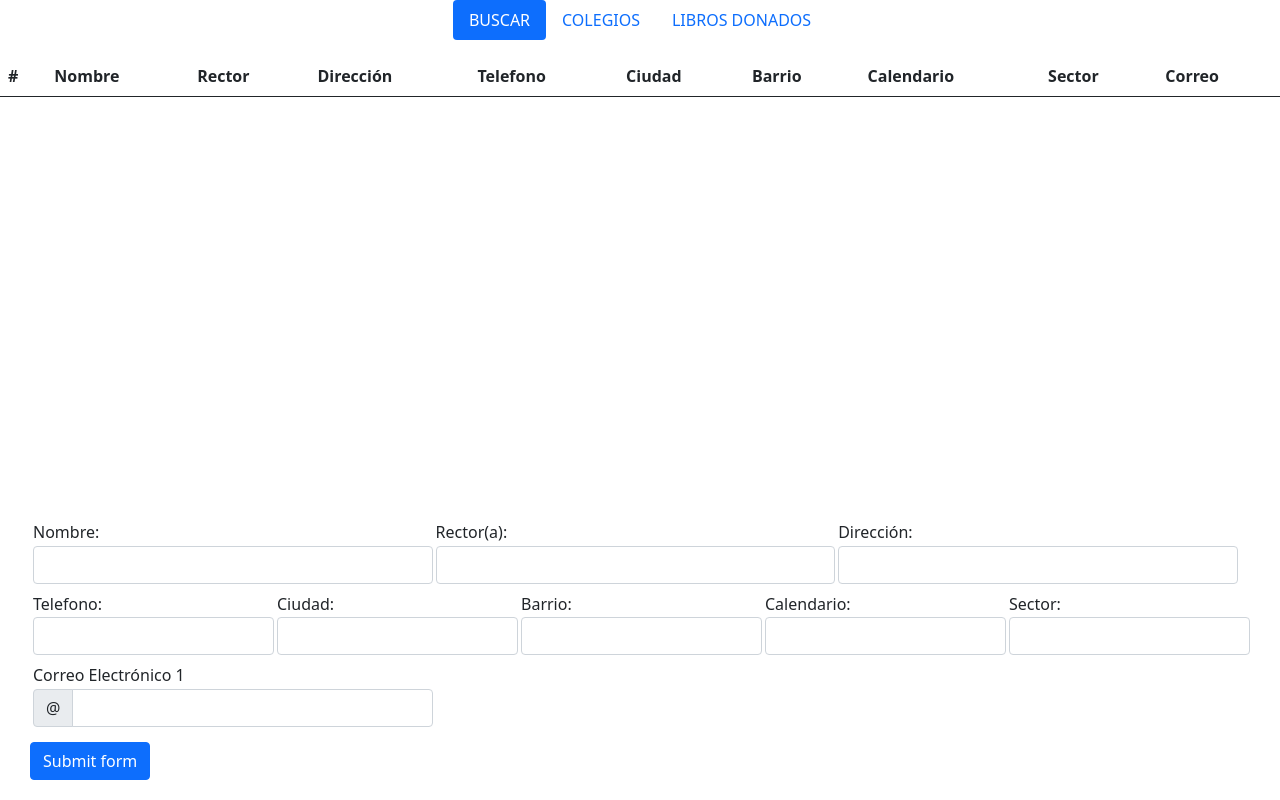
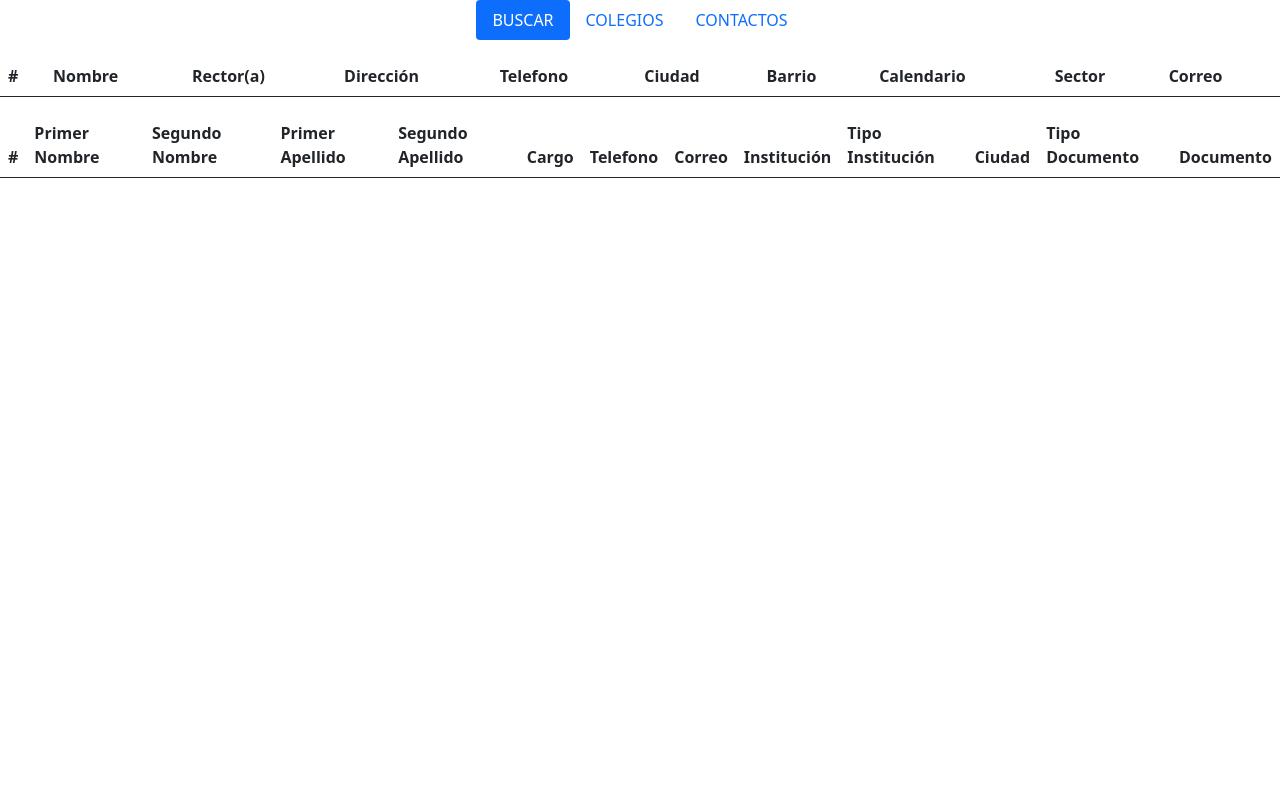
Before and after one commit to drendonr3/BDFeslic, a Flask app: page / in a window 1280 px wide. Run offline with Flask 2, Linux system fonts and the light colour scheme; lists and menus that the app fills with data are empty.

Commit message:
Contactos agregada

```diff
--- /dev/null
+++ b/BD DDL/colegios_todos_view.txt
@@ -0,0 +1,2 @@
+USE feslic;
+SELECT co.id,co.colegio,co.rector,co.direccion,co.telefono, mu.municipio,co.barrio,ca.calendario,se.sector,co.correos  FROM colegios AS co INNER JOIN sectores_colegios AS se ON se.id=co.id_sector INNER JOIN municipios AS mu ON mu.id=co.id_municipio INNER JOIN calendarios AS ca ON ca.id= co.id_calendario;
--- a/app.py
+++ b/app.py
@@ -51,38 +51,59 @@ def guardar():
         cur.connection.commit()
         return redirect('/')
 
-@app.route('/consultar',methods=['POST'])
-def consultar():
-    if request.method == 'POST':
-        cur = conn.cursor()
-        cur.execute("SELECT * FROM personas")
-        reg=cur.fetchall()
-        print(1)
-        print(reg)
-        return render_template('lista.html',listas=reg)
-
 @app.route('/consultarColegios',methods=['POST'])
 def consultarColegios():
     try:
+        print('*****')
         nombre = request.args.get('nombre')
         cur=conn.cursor()
-        query = "SELECT * FROM feslic.colegios_todos_id;"
+        query = "SELECT * FROM feslic.colegios_todos;"
         cur.execute(query)
         reg=cur.fetchall()
         print(dict(zip(range(len(reg)), reg)) )
         return  dict(zip(range(len(reg)), reg))
     except:
-        return  ({'status':'FALSE'})
-
+        return  dict(zip(range(len( ({'status':'FALSE'}))),  ({'status':'FALSE'})))
 
 @app.route('/verColegio',methods=['POST'])
 def verColegio():
-    id = request.args.get('id')
-    cur=conn.cursor()
-    cur.execute("SELECT * FROM feslic.colegios_todos_id WHERE id=?",(id,))
-    reg=cur.fetchone()
-    print(dict(zip(range(len(reg)), reg)) )
-    return  dict(zip(range(len(reg)), reg))
+    try:
+        print('----')
+        ids = request.args.get('id')
+        cur=conn.cursor()
+        cur.execute("SELECT * FROM feslic.colegios_todos WHERE id=%s",(ids))
+        reg=cur.fetchone()
+        print(reg)
+        return  reg
+    except:
+        return  dict(zip(range(len( ({'status':'FALSE'}))),  ({'status':'FALSE'})))
+
+@app.route('/consultarContactos',methods=['POST'])
+def consultarContactos():
+    try:
+        print('*****')
+        nombre = request.args.get('nombre')
+        cur=conn.cursor()
+        query = "SELECT * FROM feslic.contactos_todos;"
+        cur.execute(query)
+        reg=cur.fetchall()
+        print(dict(zip(range(len(reg)), reg)) )
+        return  dict(zip(range(len(reg)), reg))
+    except:
+        return  dict(zip(range(len( ({'status':'FALSE'}))),  ({'status':'FALSE'})))
+
+@app.route('/verContacto',methods=['POST'])
+def verContacto():
+    try:
+        print('----')
+        ids = request.args.get('id')
+        cur=conn.cursor()
+        cur.execute("SELECT * FROM feslic.contactos_todos WHERE id=%s",(ids))
+        reg=cur.fetchone()
+        print(reg)
+        return  reg
+    except:
+        return  dict(zip(range(len( ({'status':'FALSE'}))),  ({'status':'FALSE'})))
 
 if __name__ == '__main__':
     #sin llave
--- a/static/css/styles.css
+++ b/static/css/styles.css
@@ -10,6 +10,7 @@ body{
     align-items: center;
     padding: 20px 30px;
     justify-content: space-around;
+    border-top: 1px solid black;
 }
 
 .submit{
@@ -44,6 +45,7 @@ footer{
     bottom: 0;
     height:fit-content;
     border-top:3px;
+    background-color:white;
 }
 
 .label_busqueda{
@@ -66,6 +68,12 @@ footer{
     grid-template-columns: 20% 20% 20% 20% 20%;
 }
 
+.div-4{
+    display: grid;
+    grid-template-columns: 1fr 1fr 1fr 1fr;
+}
+
+
 .col-md-4{
 padding-left: 3px;
 }
--- a/static/js/script.js
+++ b/static/js/script.js
@@ -1,5 +1,12 @@
 function initialize(){
+    hideInputsColegio();
+}
 
+function hideInputsColegio(){
+    inputs=document.getElementsByClassName('inputs-colegio');
+    for (var input of inputs){
+        input.disabled=true;
+    }
 }
 
 function consultarColegios(){
@@ -7,12 +14,9 @@ function consultarColegios(){
     xhttp.onreadystatechange = function() {
         if (this.readyState == 4 && this.status == 200) {
             resp= JSON.parse(this.responseText);
-            //if (resp['status']==="OK"){
-            if (1==1){
-                console.log(resp)
+            if (resp[0].colegio!==undefined){
                 resps= JSON.parse(this.responseText);
-                console.log(resps)
-                bodyTable=document.getElementById("body-table");
+                bodyTable=document.getElementById("body-table-colegio");
                 bodyTable.removeChild(bodyTable.lastChild);
                 tbody = document.createElement('tbody');
                 for (i=0;i<Object.keys(resps).length;i++){
@@ -54,7 +58,7 @@ function consultarColegios(){
                 }
                 bodyTable.appendChild(tbody);
             } else{
-                    alert("No Se Agregó la Categoría");
+                alert("Error en Base de Datos");
             }
         }
     };
@@ -62,61 +66,181 @@ function consultarColegios(){
     xhttp.send();
 }
 
-function verColegio(id){
+function consultarContactos(){
     var xhttp = new XMLHttpRequest();
     xhttp.onreadystatechange = function() {
         if (this.readyState == 4 && this.status == 200) {
             resp= JSON.parse(this.responseText);
-            //if (resp['status']==="OK"){
-            if (1==1){
-                console.log(resp)
+            if (resp[0].id!==undefined){
                 resps= JSON.parse(this.responseText);
-                bodyTable=document.getElementById("body-table");
-                bodyTable.removeChild(bodyTable.lastChild);
+                bodyTable=document.getElementById("body-table-contactos");
+                //bodyTable.removeChild(bodyTable.lastChild);
                 tbody = document.createElement('tbody');
                 for (i=0;i<Object.keys(resps).length;i++){
                     tr = document.createElement('tr');
-                    tr.setAttribute("id","colegio-" + resps[i].id)
-                    tr.setAttribute("onclick", "verColegio(this.id)")
+                    tr.setAttribute("id","contacto-" + resps[i].id)
+                    tr.setAttribute("onclick", "verContacto(this.id)")
                     th= document.createElement('th');
                     th.setAttribute("scope", "row");
                     th.innerHTML= i+1;
                     tr.appendChild(th);
                     td=document.createElement('td');
-                    td.innerHTML= resps[i].colegio;
+                    td.innerHTML= resps[i].primerNombre;
                     tr.appendChild(td);
                     td=document.createElement('td');
-                    td.innerHTML= resps[i].rector;
+                    td.innerHTML= resps[i].segundoNombre;
                     tr.appendChild(td);
                     td=document.createElement('td');
-                    td.innerHTML= resps[i].direccion;
+                    td.innerHTML= resps[i].primerApellido;
+                    tr.appendChild(td);
+                    td=document.createElement('td');
+                    td.innerHTML= resps[i].segundoApellido;
+                    tr.appendChild(td);
+                    td=document.createElement('td');
+                    td.innerHTML= resps[i].cargo;
                     tr.appendChild(td);
                     td=document.createElement('td');
                     td.innerHTML= resps[i].telefono;
                     tr.appendChild(td);
                     td=document.createElement('td');
+                    td.innerHTML= resps[i].correoElectronico;
+                    tr.appendChild(td);
+                    td=document.createElement('td');
+                    td.innerHTML= resps[i].nombre;
+                    tr.appendChild(td);
+                    td=document.createElement('td');
+                    td.innerHTML= resps[i].tipo;
+                    tr.appendChild(td);
+                    td=document.createElement('td');
                     td.innerHTML= resps[i].municipio;
                     tr.appendChild(td);
                     td=document.createElement('td');
-                    td.innerHTML= resps[i].barrio;
+                    td.innerHTML= resps[i].tipoDocumento;
                     tr.appendChild(td);
                     td=document.createElement('td');
-                    td.innerHTML= resps[i].calendario;
-                    tr.appendChild(td);
-                    td=document.createElement('td');
-                    td.innerHTML= resps[i].sector;
-                    tr.appendChild(td);
-                    td=document.createElement('td');
-                    td.innerHTML= resps[i].correos;
+                    td.innerHTML= resps[i].documento;
                     tr.appendChild(td);
                     tbody.appendChild(tr);
                 }
                 bodyTable.appendChild(tbody);
             } else{
-                    alert("No Se Agregó la Categoría");
+                alert("Error en Base de Datos");
             }
         }
     };
-    xhttp.open("POST", "/consultarColegios?id=" + id.split('-')[1], true);
+    xhttp.open("POST", "/consultarContactos", true);
     xhttp.send();
 }
+
+function verColegio(id){
+    id=id.split('-')[1]
+    var xhttp = new XMLHttpRequest();
+    xhttp.onreadystatechange = function() {
+        if (this.readyState == 4 && this.status == 200) {
+            colegio= JSON.parse(this.responseText);
+            if (colegio.colegio!==undefined){
+                document.getElementById('colegio').value=id
+                document.getElementById('nombre-colegio').value= colegio.colegio;
+                document.getElementById('rector-colegio').value= colegio.rector;
+                document.getElementById('direccion-colegio').value= colegio.direccion;
+                document.getElementById('telefono-colegio').value= colegio.telefono;
+                document.getElementById('ciudad-colegio').value= colegio.municipio;
+                document.getElementById('barrio-colegio').value= colegio.barrio;
+                document.getElementById('calendario-colegio').value= colegio.calendario;
+                document.getElementById('sector-colegio').value= colegio.sector;
+                if (colegio.correos.split(',').length>1){
+                    correos = colegio.correos.split(',');
+                    div= document.getElementById('correo-0-colegio');
+                    children= div.children;
+                    children[0].innerHTML= 'Correo Electronico 1:';
+                    children = children[1].children;
+                    children[1].value=correos[0];
+                    par=div.parentElement;
+                    for (var i = par.childElementCount-1;i>=1;i--){
+                        par.removeChild(par.lastChild);
+                    }
+                    for (var i=1;i<correos.length;i++){
+                        div1=div.cloneNode(true);
+                        children= div1.children;
+                        children[0].innerHTML= 'Correo Electrónico ' + (i+1) + ':';
+                        children = children[1].children;
+                        children[1].value= correos[i];
+                        div1.id= 'correo-'+ i+'-colegio';
+                        par.appendChild(div1);
+                    }
+                } else {
+                    div= document.getElementById('correo-0-colegio');
+                    children= div.children;
+                    children[0].innerHTML= 'Correo Electrónico:';
+                    children1 = children[1].children;
+                    children1[1].value= colegio.correos;
+                }
+
+            document.getElementById('footer-colegios').setAttribute('style','dysplay:flex')
+            } else{
+                alert("Error en Base de Datos");
+            }
+        }
+    };
+    xhttp.open("POST", "/verColegio?id=" + id, true);
+    xhttp.send();
+}
+
+function verContacto(id){
+    id=id.split('-')[1]
+    var xhttp = new XMLHttpRequest();
+    xhttp.onreadystatechange = function() {
+        if (this.readyState == 4 && this.status == 200) {
+            contacto= JSON.parse(this.responseText);
+            if (contacto.id!==undefined){
+                document.getElementById('contacto').value=id
+                document.getElementById('primerNombre-contacto').value= contacto.primerNombre;
+                document.getElementById('segundoNombre-contacto').value= contacto.segundoNombre;
+                document.getElementById('primerApellido-contacto').value= contacto.primerApellido;
+                document.getElementById('segundoApellido-contacto').value= contacto.segundoApellido;
+                document.getElementById('cargo-contacto').value= contacto.cargo;
+                document.getElementById('telefono-contacto').value= contacto.telefono;
+                document.getElementById('correoElectronico-contacto').value= contacto.correoElectronico;
+                document.getElementById('nombre-contacto').value= contacto.nombre;
+                document.getElementById('tipo-contacto').value= contacto.tipo;
+                document.getElementById('ciudad-contacto').value= contacto.municipio;
+                document.getElementById('tipoDocumento-contacto').value= contacto.tipoDocumento;
+                document.getElementById('documento-contacto').value= contacto.documento;
+
+
+
+                document.getElementById('footer-contactos').setAttribute('style','dysplay:flex')
+            } else{
+                alert("Error en Base de Datos");
+            }
+        }
+    };
+    xhttp.open("POST", "/verContacto?id=" + id, true);
+    xhttp.send();
+}
+
+function calcularVista(id){
+
+    id = id.split('-')[1];
+    items= document.getElementsByClassName('table-list');
+
+    for (item of items){
+        if (item.id.split('-')[1]===id){
+            item.setAttribute('style','display:block');
+        } else {
+            item.setAttribute('style','display:none');
+        }
+    }
+
+    items=document.getElementsByClassName('footer');
+    for (item of items){
+        if (item.id.split('-')[1]===id){
+            if (item.children[0].children[0].value!==""){
+                item.setAttribute('style','display:block');
+            }
+        } else {
+            item.children[0].children[0].value="";
+            item.setAttribute('style','display:none');
+        }
+    }
+}
--- a/templates/index.html
+++ b/templates/index.html
@@ -2,6 +2,7 @@
 <html lang="en">
 <head>
     <meta charset="UTF-8">
+    <link rel="shortcut icon" href="#">
     <meta http-equiv="X-UA-Compatible" content="IE=edge">
     <meta name="viewport" content="width=device-width, initial-scale=1.0">
     <title>Base de Datos Fundación FESLIC</title>
@@ -10,29 +11,30 @@
     <link rel='stylesheet' type='text/css' href="{{ url_for('static',filename='css/styles.css') }}">
     <script src="{{ url_for('static',filename='js/script.js') }}"></script>
 </head>
-<body onload="">
+<body onload="initialize()">
   <section class="header">
     <ul class="nav nav-pills mb-3" id="pills-tab" role="tablist">
       <li class="nav-item" role="presentation">
         <button class="nav-link active" id="pills-buscar-tab" data-bs-toggle="pill" data-bs-target="#pills-buscar" type="button" role="tab" aria-controls="pills-buscar" aria-selected="true">BUSCAR</button>
       </li>
-      <li class="nav-item" role="presentation" id='nav-colegios' onclick="consultarColegios()">
+      <li class="nav-item" role="presentation" id='nav-colegios' onclick="consultarColegios(), calcularVista(this.id)">
         <button class="nav-link" id="pills-profile-tab" data-bs-toggle="pill" data-bs-target="#pills-profile" type="button" role="tab" aria-controls="pills-profile" aria-selected="false">COLEGIOS</button>
       </li>
       <li class="nav-item" role="presentation">
-        <button class="nav-link" id="pills-contact-tab" data-bs-toggle="pill" data-bs-target="#pills-contact" type="button" role="tab" aria-controls="pills-contact" aria-selected="false">LIBROS DONADOS</button>
+        <button class="nav-link" id="nav-contactos" onclick="consultarContactos(),calcularVista(this.id)" data-bs-toggle="pill" data-bs-target="#pills-contact" type="button" role="tab" aria-controls="pills-contact" aria-selected="false">CONTACTOS</button>
       </li>
     </ul>
   </section>
 
   <section class="body">
-    <section class="tabla-colegios">
-      <table class="table table-striped table-hover"  id="body-table">
+
+    <section id="tabla-colegios" class="table-list">
+      <table class="table table-striped table-hover"  id="body-table-colegio">
         <thead>
           <tr>
             <th scope="col">#</th>
             <th scope="col">Nombre</th>
-            <th scope="col">Rector</th>
+            <th scope="col">Rector(a)</th>
             <th scope="col">Dirección</th>
             <th scope="col">Telefono</th>
             <th scope="col">Ciudad</th>
@@ -47,56 +49,84 @@
         </tbody>
       </table>
     </section>
+
+    <section id="tabla-contactos" class="table-list">
+      <table class="table table-striped table-hover"  id="body-table-contactos">
+        <thead>
+          <tr>
+            <th scope="col">#</th>
+            <th scope="col">Primer Nombre</th>
+            <th scope="col">Segundo Nombre</th>
+            <th scope="col">Primer Apellido</th>
+            <th scope="col">Segundo Apellido</th>
+            <th scope="col">Cargo</th>
+            <th scope="col">Telefono</th>
+            <th scope="col">Correo</th>
+            <th scope="col">Institución</th>
+            <th scope="col">Tipo Institución</th>
+            <th scope="col">Ciudad</th>
+            <th scope="col">Tipo Documento</th>
+            <th scope="col">Documento</th>
+          </tr>
+        </thead>
+        <tbody >
+
+        </tbody>
+      </table>
+    </section>
+
   </section>
 </body>
 
 <footer>
-  <section class="footer-colegios">
+  <section class="footer" style="display: none;" id="footer-colegios">
     <form class="principal" action='/guardar' method="POST">
+      <input type="hidden" id='colegio'>
       <div class="div-3">
         <div class="col-md-4">
           <label for="validationDefault01" class="form-label label_busqueda">Nombre:</label>
-          <input type="text" class="form-control" id="validationDefault01" value="" required>
+          <input type="text" class="form-control inputs-colegio" value="" id='nombre-colegio' required>
         </div>
         <div class="col-md-4">
           <label for="validationDefault02" class="form-label label_busqueda">Rector(a):</label>
-          <input type="text" class="form-control" id="validationDefault02" value="" required>
+          <input type="text" class="form-control inputs-colegio" value="" id='rector-colegio' required>
         </div>
         <div class="col-md-4">
         <label for="validationDefault02" class="form-label label_busqueda">Dirección:</label>
-        <input type="text" class="form-control" id="validationDefault02" value="" required>
+        <input type="text" class="form-control inputs-colegio" value="" id='direccion-colegio' required>
        </div>
       </div>
       <div class="div-5">
         <div class="col-md-4">
           <label for="validationDefault02" class="form-label label_busqueda">Telefono:</label>
-          <input type="text" class="form-control" id="validationDefault02" value="" required>
+          <input type="text" class="form-control inputs-colegio" value="" id='telefono-colegio' required>
         </div>
         <div class="col-md-4">
           <label for="validationDefault02" class="form-label label_busqueda">Ciudad:</label>
-          <input type="text" class="form-control" id="validationDefault02" value="" required>
+          <input type="text" class="form-control inputs-colegio" value="" id='ciudad-colegio' required>
         </div>
         <div class="col-md-4">
           <label for="validationDefault02" class="form-label label_busqueda">Barrio:</label>
-          <input type="text" class="form-control" id="validationDefault02" value="" required>
+          <input type="text" class="form-control inputs-colegio" value="" id='barrio-colegio' required>
         </div>
         <div class="col-md-4">
           <label for="validationDefault02" class="form-label label_busqueda">Calendario:</label>
-          <input type="text" class="form-control" id="validationDefault02" value="" required>
+          <input type="text" class="form-control inputs-colegio" value="" id='calendario-colegio' required>
         </div>
         <div class="col-md-4">
           <label for="validationDefault02" class="form-label label_busqueda">Sector:</label>
-          <input type="text" class="form-control" id="validationDefault02" value="" required>
+          <input type="text" class="form-control inputs-colegio" value="" id='sector-colegio'  required>
         </div>
       </div>
       <div class="div-3">
-        <div class="col-md-4">
+        <div class="col-md-4" id = 'correo-0-colegio'>
           <label for="validationDefaultUsername" class="form-label label_busqueda">Correo Electrónico 1</label>
           <div class="input-group">
             <span class="input-group-text" id="inputGroupPrepend2">@</span>
-            <input type="text" class="form-control" id="validationDefaultUsername"  aria-describedby="inputGroupPrepend2" required>
+            <input type="text" class="form-control inputs-colegio" aria-describedby="inputGroupPrepend2" required>
           </div>
         </div>
+
       </div>
       <div class="col-md-6" style="display: none;">
         <label for="validationDefault03" class="form-label label_busqueda">City</label>
@@ -117,10 +147,94 @@
           </label>
         </div>
       </div>
-      <div class="col-12">
+      <div class="col-12" style="display: none;">
         <button class="btn btn-primary" type="submit">Submit form</button>
       </div>
     </form>
   </section>
+
+  <section class="footer" style="display: none;" id="footer-contactos">
+    <form class="principal" action='/guardar' method="POST">
+      <input type="hidden" id='contacto'>
+      <div class="div-4">
+        <div class="col-md-4">
+          <label for="validationDefault01" class="form-label label_busqueda">Primer Nombre:</label>
+          <input type="text" class="form-control inputs-contacto" value="" id='primerNombre-contacto' required>
+        </div>
+        <div class="col-md-4">
+          <label for="validationDefault02" class="form-label label_busqueda">Segundo Nombre:</label>
+          <input type="text" class="form-control inputs-contacto" value="" id='segundoNombre-contacto' required>
+        </div>
+        <div class="col-md-4">
+        <label for="validationDefault02" class="form-label label_busqueda">Primer Apellido:</label>
+        <input type="text" class="form-control inputs-contacto" value="" id='primerApellido-contacto' required>
+       </div>
+       <div class="col-md-4">
+        <label for="validationDefault02" class="form-label label_busqueda">Segundo Apellido:</label>
+        <input type="text" class="form-control inputs-contacto" value="" id='segundoApellido-contacto' required>
+       </div>
+      </div>
+      <div class="div-3">
+        <div class="col-md-4">
+          <label for="validationDefault02" class="form-label label_busqueda">Cargo:</label>
+          <input type="text" class="form-control inputs-contacto" value="" id='cargo-contacto' required>
+        </div>
+        <div class="col-md-4">
+          <label for="validationDefault02" class="form-label label_busqueda">Telefono:</label>
+          <input type="text" class="form-control inputs-contacto" value="" id='telefono-contacto' required>
+        </div>
+        <div class="col-md-4">
+          <label for="validationDefault02" class="form-label label_busqueda">Institución:</label>
+          <input type="text" class="form-control inputs-contacto" value="" id='nombre-contacto' required>
+        </div>
+      </div>
+      <div class="div-4">
+        <div class="col-md-4">
+          <label for="validationDefault02" class="form-label label_busqueda">Tipo Institución:</label>
+          <input type="text" class="form-control inputs-contacto" value="" id='tipo-contacto'  required>
+        </div>
+        <div class="col-md-4">
+          <label for="validationDefault02" class="form-label label_busqueda">Tipo Documento:</label>
+          <input type="text" class="form-control inputs-contacto" value="" id='tipoDocumento-contacto'  required>
+        </div>
+        <div class="col-md-4">
+          <label for="validationDefault02" class="form-label label_busqueda">Ciudad:</label>
+          <input type="text" class="form-control inputs-contacto" value="" id='ciudad-contacto'  required>
+        </div>
+        <div class="col-md-4">
+          <label for="validationDefault02" class="form-label label_busqueda">Documento:</label>
+          <input type="text" class="form-control inputs-contacto" value="" id='documento-contacto'  required>
+        </div>
+        <div class="col-md-4">
+          <label for="validationDefault02" class="form-label label_busqueda">Correo Electronico:</label>
+          <input type="text" class="form-control inputs-contacto" value="" id='correoElectronico-contacto' required>
+        </div>
+      </div>
+
+      <div class="col-md-6" style="display: none;">
+        <label for="validationDefault03" class="form-label label_busqueda">City</label>
+        <input type="text" class="form-control" id="validationDefault03" required>
+      </div>
+      <div class="col-md-3" style="display: none;">
+        <label for="validationDefault04" class="form-label label_busqueda">State</label>
+        <select class="form-select" id="validationDefault04" required>
+          <option selected disabled value="">Choose...</option>
+          <option>...</option>
+        </select>
+      </div>
+      <div class="col-12" style="display: none;">
+        <div class="form-check">
+          <input class="form-check-input" type="checkbox" value="" id="invalidCheck2" required>
+          <label class="form-check-label" for="invalidCheck2">
+            Agree to terms and conditions
+          </label>
+        </div>
+      </div>
+      <div class="col-12" style="display: none;">
+        <button class="btn btn-primary" type="submit">Submit form</button>
+      </div>
+    </form>
+  </section>
+
 </footer>
 </html>
```
Also changed, not shown: BD DDL/contactos_todos_view.txt (added, +27 -0 lines), templates/lista.html (deleted, +0 -41 lines), 4 other files.
